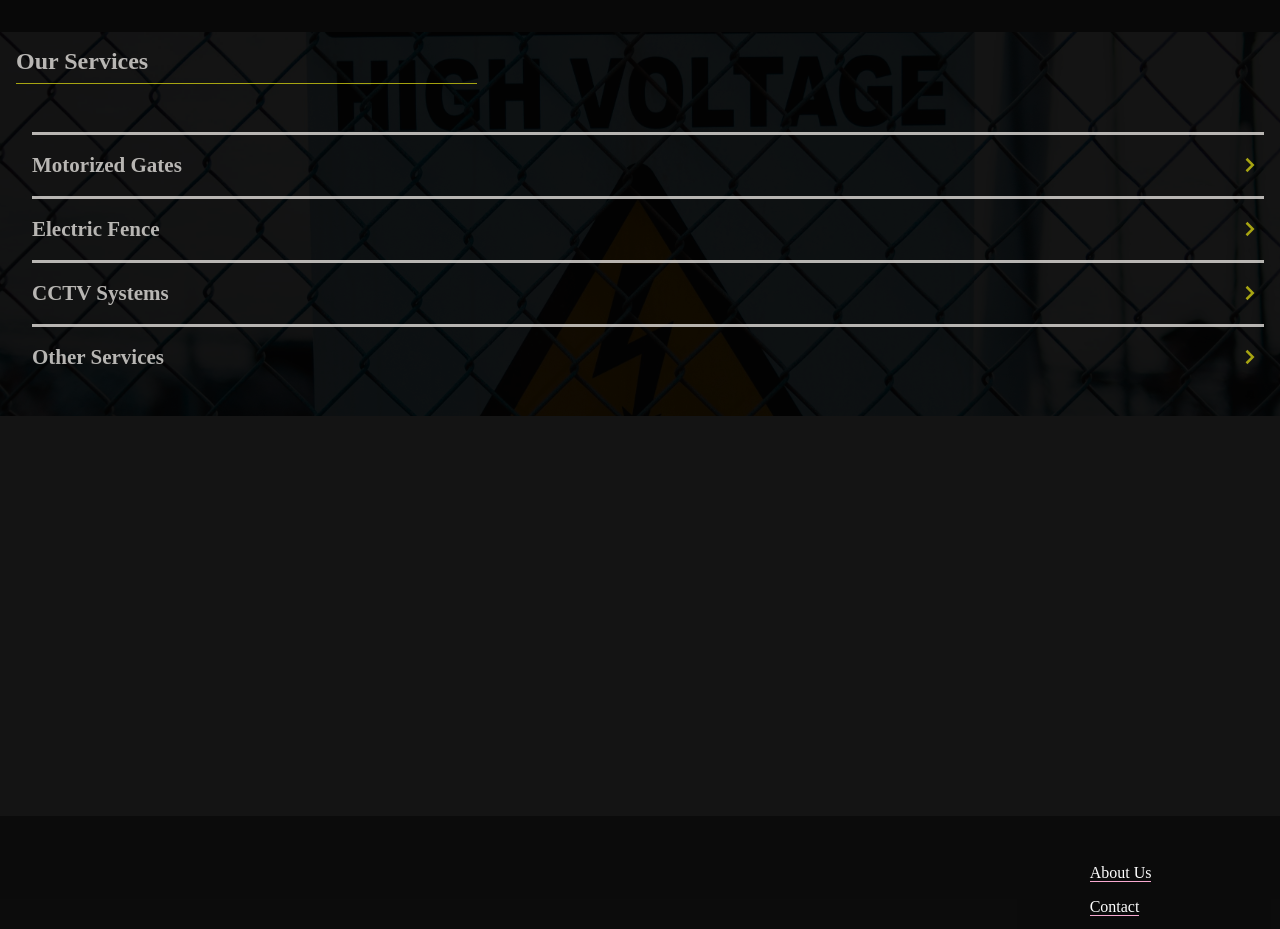
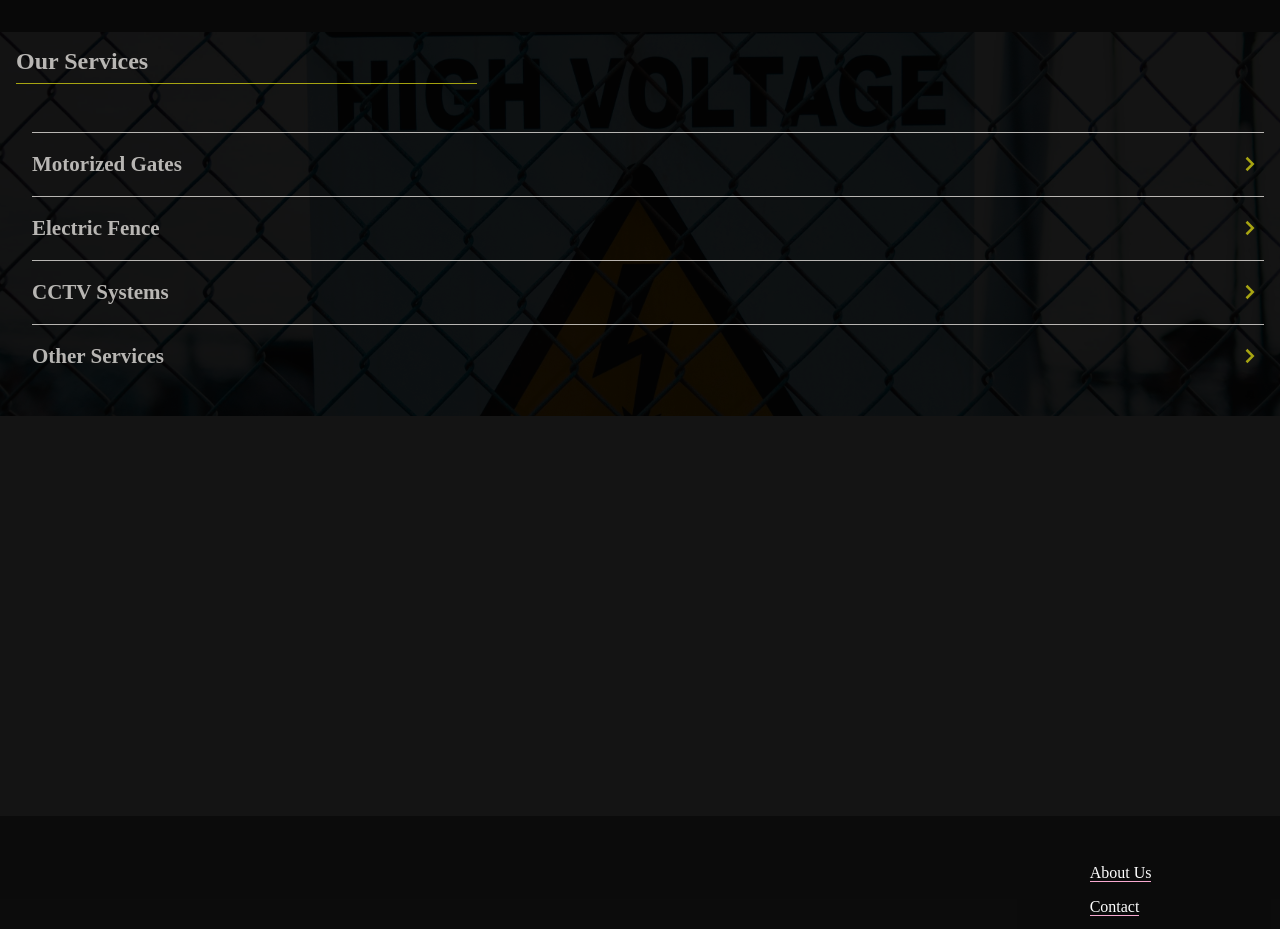
Before and after one commit to firemasterleo/shapestation2, a Vue app: page /TestPage in a window 1280 px wide. Shown: the part 880-1809 px from the top of the page. Built offline with nearby package versions, Linux system fonts and the light colour scheme.

Commit message:
Update TestPage.vue

```diff
--- a/src/components/TestPage.vue
+++ b/src/components/TestPage.vue
@@ -441,7 +441,7 @@
                     justify-content: space-between;
                     height: 4rem;
                     margin-left: 1rem;
-                    border-top: solid;
+                    border-top: solid 1px;
                     align-items: center;
                     color: rgba(239, 236, 232, 0.753);
                     font-size: 14px;
```
